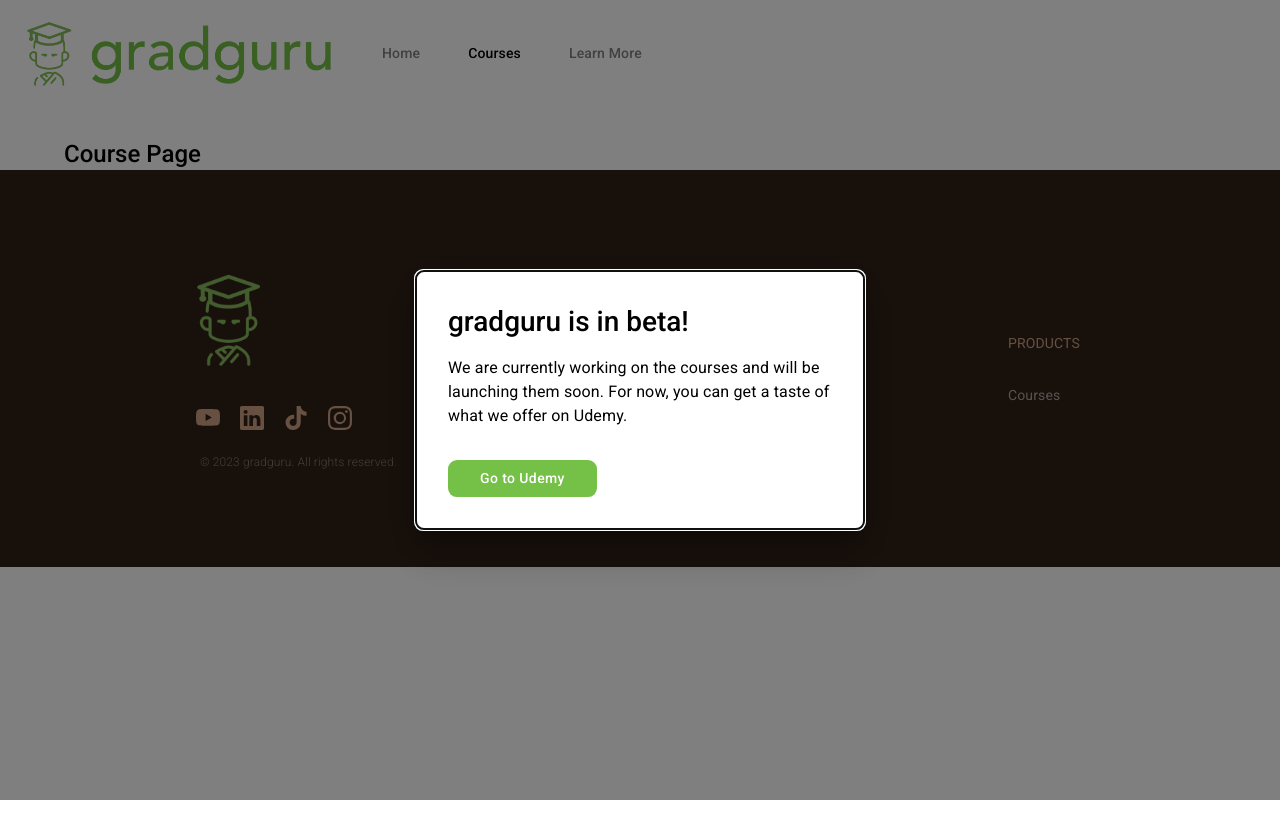
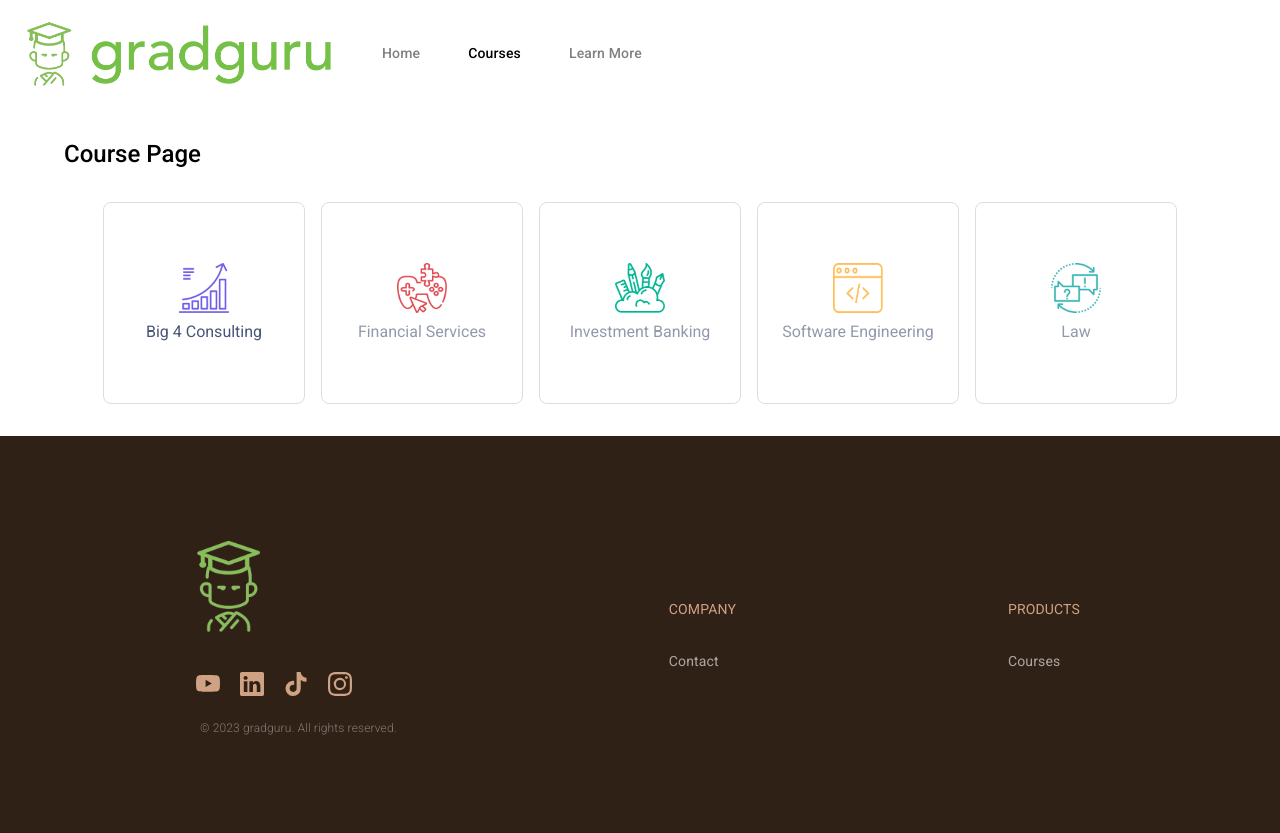
Before and after one commit to finnformica/gradguru, a Next.js app: page /courses in a window 1280 px wide. Before the commit the page ends 800 px from the top, so only its background shows below. Built offline with nearby package versions, Linux system fonts and the light colour scheme.

Commit message:
refactor code

```diff
--- a/src/app/courses/page.tsx
+++ b/src/app/courses/page.tsx
@@ -1,62 +1,7 @@
-"use client";
-import { useState } from "react";
-import { Typography, Box, Container } from "@mui/material";
+import CourseCards from "@/components/CourseDashboard/CourseCards";
 
-import MUIModal from "@/components/Global/UdemyModal";
-
-const courses = [
-  {
-    title: "Big 4 Consulting",
-    description: "Learn how to ace the Big 4 Consulting interview process.",
-    src: "/icons/course-icons/consulting-icon.png",
-  },
-  {
-    title: "Accounting & Financial Services",
-    description: "Learn how to ace the Big 4 Consulting interview process.",
-    src: "/icons/course-icons/finance-icon.png",
-  },
-  {
-    title: "Investment Banking",
-    description: "Learn how to ace the Big 4 Consulting interview process.",
-    src: "/icons/course-icons/investment-icon.png",
-  },
-  {
-    title: "Software Engineering",
-    description: "Learn how to ace the Big 4 Consulting interview process.",
-    src: "/icons/course-icons/software-icon.png",
-  },
-  {
-    title: "Law",
-    description: "Learn how to ace the Big 4 Consulting interview process.",
-    src: "/icons/course-icons/law-icon.png",
-  },
-];
-
-type CardProps = {
-  title: string;
+const CourseDashboard = () => {
+  return <CourseCards />;
 };
 
-const Card = ({ title }: CardProps) => (
-  <Box sx={{ width: "100px", height: "100px", borderRadius: "8px" }}>
-    <Typography variant="h5" fontWeight={500}>
-      {title}
-    </Typography>
-  </Box>
-);
-
-const CoursePage = () => {
-  const [isModalOpen, setIsModalOpen] = useState(true);
-
-  return (
-    <Container>
-      <MUIModal open={isModalOpen} setOpen={setIsModalOpen} />
-      <Box>
-        <Typography variant="h5" fontWeight={500}>
-          Course Page
-        </Typography>
-      </Box>
-    </Container>
-  );
-};
-
-export default CoursePage;
+export default CourseDashboard;
--- /dev/null
+++ b/src/components/CourseDashboard/CourseCards.tsx
@@ -0,0 +1,92 @@
+"use client";
+
+import { useState } from "react";
+import Image from "next/image";
+import { useRouter } from "next/navigation";
+
+import { Typography, Box, Container } from "@mui/material";
+
+import MUIModal from "@/components/Global/UdemyModal";
+import { courses } from "./courses";
+
+type CardProps = {
+  title: string;
+  description: string;
+  src: string;
+  active: boolean;
+};
+
+const Card = ({ ...course }: CardProps) => {
+  const router = useRouter();
+  return (
+    <Box
+      sx={{
+        width: "200px",
+        height: "200px",
+        borderRadius: "8px",
+        border: "1px rgba(71, 86, 119, 0.2) solid",
+        display: "flex",
+        flexDirection: "column",
+        alignItems: "center",
+        justifyContent: "center",
+        gap: 1,
+        textAlign: "center",
+        transition: "all 0.2s ease-in-out",
+        "&:hover": course.active
+          ? {
+              cursor: "pointer",
+              border: "1px rgba(71, 86, 119, 0.6) solid",
+              transform: "scale(1.02)",
+            }
+          : {},
+      }}
+    >
+      <Image
+        alt={`${course.title} icon`}
+        src={course.src}
+        width={50}
+        height={50}
+      />
+      <Typography
+        variant="h5"
+        fontWeight={400}
+        fontSize={16}
+        sx={{
+          color: course.active
+            ? "rgba(71, 86, 119, 1)"
+            : "rgba(71, 86, 119, 0.6)",
+        }}
+      >
+        {course.title}
+      </Typography>
+    </Box>
+  );
+};
+
+const CourseCards = () => {
+  const [isModalOpen, setIsModalOpen] = useState(false);
+  return (
+    <Container>
+      <MUIModal open={isModalOpen} setOpen={setIsModalOpen} />
+      <Typography variant="h5" fontWeight={500}>
+        Course Page
+      </Typography>
+      <Box
+        sx={{
+          display: "flex",
+          gap: 2,
+          flexWrap: "wrap",
+          justifyContent: "center",
+          alignItems: "center",
+          my: 4,
+        }}
+      >
+        {courses.map((course, key) => (
+          <Card key={key} {...course} />
+        ))}
+      </Box>
+    </Container>
+  );
+};
+
+export default CourseCards;
--- /dev/null
+++ b/src/components/CourseDashboard/courses.ts
@@ -0,0 +1,37 @@
+export const courses = [
+  {
+    title: "Big 4 Consulting",
+    description: "Learn how to ace the Big 4 Consulting interview process.",
+    src: "/icons/course-icons/consulting-icon.png",
+    active: true,
+    link: "/courses/consulting",
+  },
+  {
+    title: "Financial Services",
+    description: "Learn how to ace the Big 4 Consulting interview process.",
+    src: "/icons/course-icons/finance-icon.png",
+    active: false,
+    link: "/courses/finance",
+  },
+  {
+    title: "Investment Banking",
+    description: "Learn how to ace the Big 4 Consulting interview process.",
+    src: "/icons/course-icons/investment-icon.png",
+    active: false,
+    link: "/courses/investment",
+  },
+  {
+    title: "Software Engineering",
+    description: "Learn how to ace the Big 4 Consulting interview process.",
+    src: "/icons/course-icons/software-icon.png",
+    active: false,
+    link: "/courses/software",
+  },
+  {
+    title: "Law",
+    description: "Learn how to ace the Big 4 Consulting interview process.",
+    src: "/icons/course-icons/law-icon.png",
+    active: false,
+    link: "/courses/law",
+  },
+];
```
